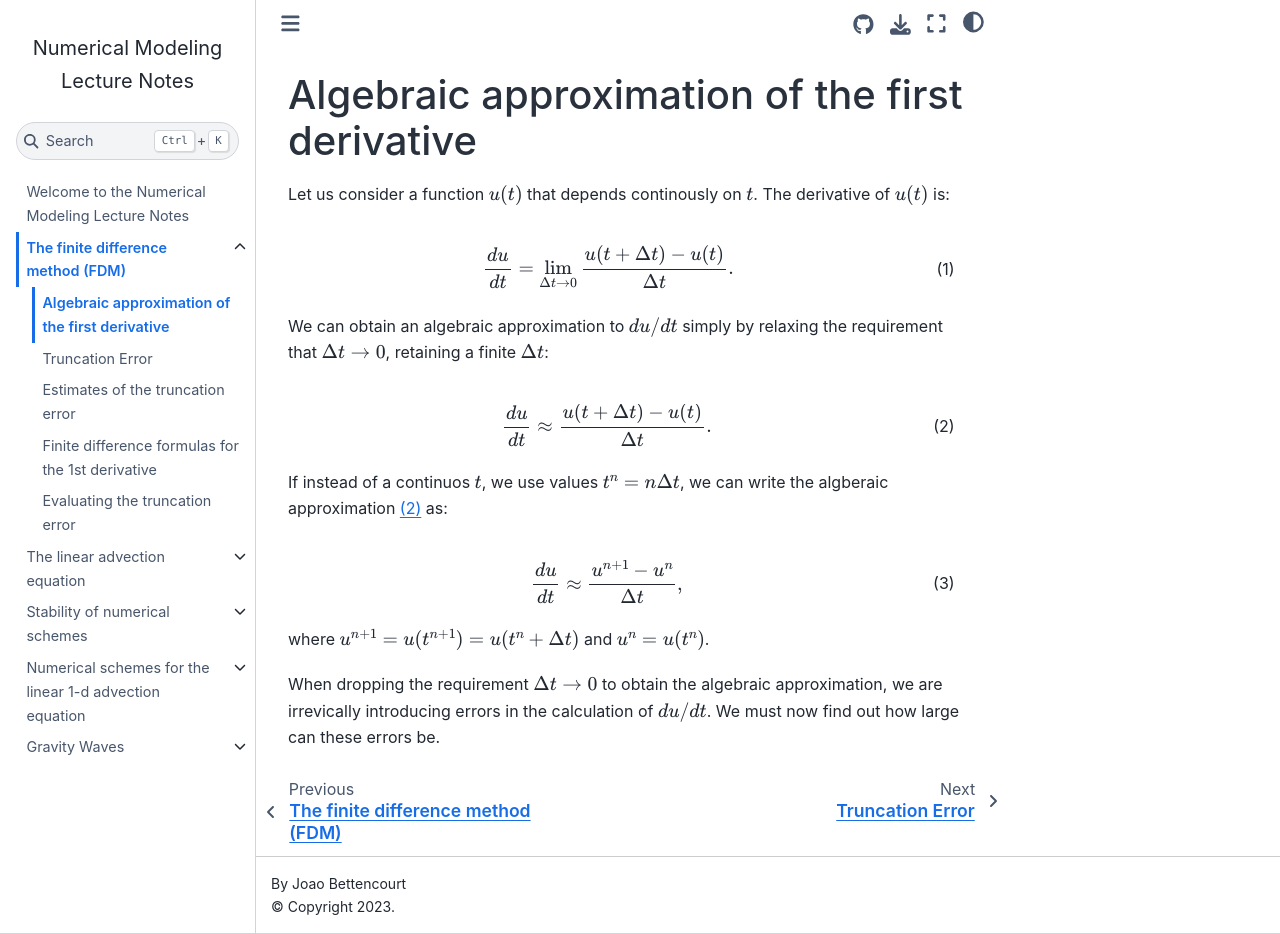
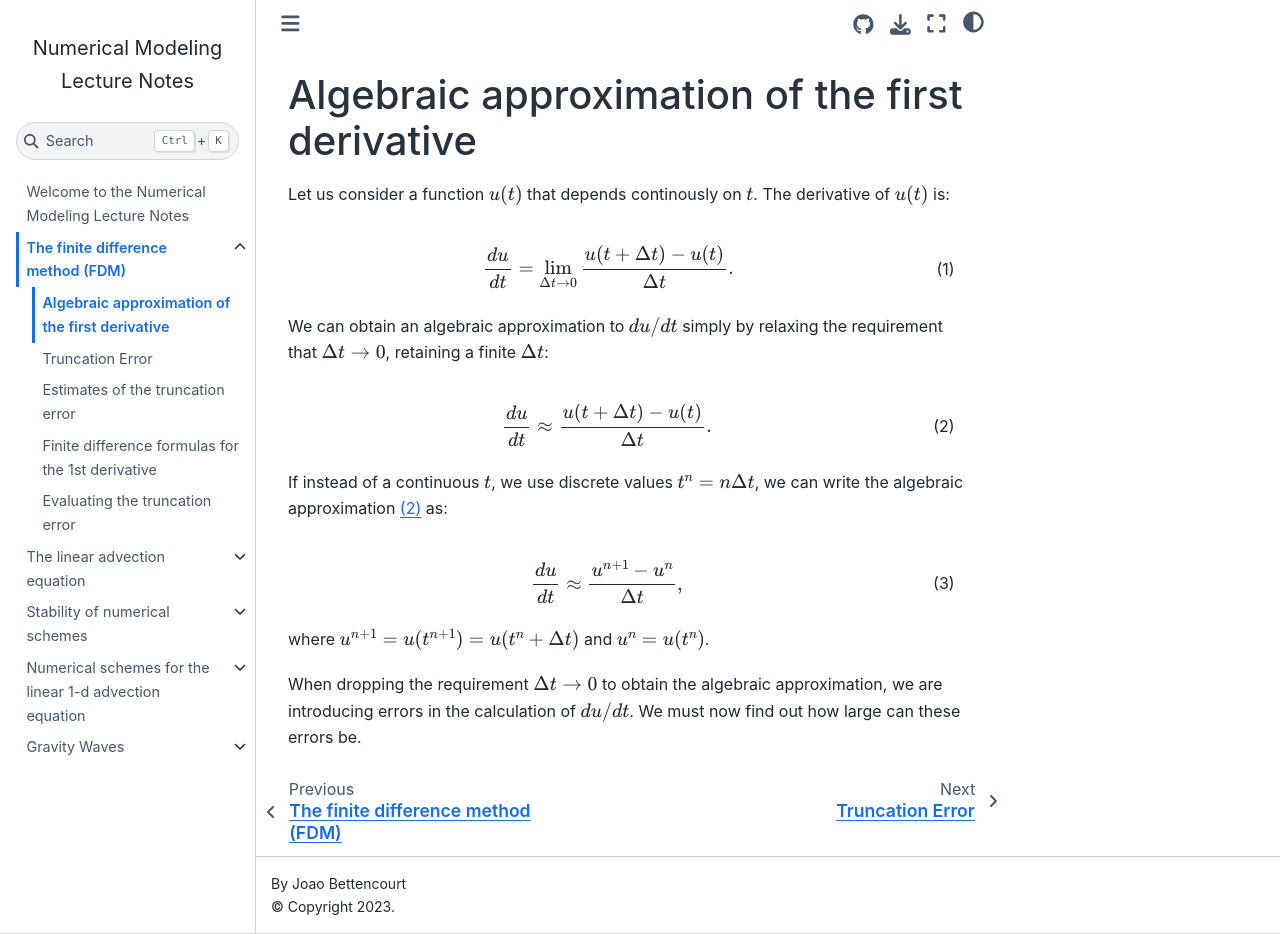
Before and after one commit to joaobuibergen/numerical-modeling-book, a Jupyter Book: the page built from FiniteDifferences/algebraicDerivative.md, in a window 1280 px wide and 934 px high. Built offline with Jupyter Book 1.0.4 settings and Sphinx 7.4.7 and the Sphinx Book theme 1.1.4, drawn with Linux system fonts in a browser that asks for light colours; pages that are not in the unit, such as notebooks, are missing from menus.

Commit message:
Update algebraicDerivative.md

```diff
--- a/FiniteDifferences/algebraicDerivative.md
+++ b/FiniteDifferences/algebraicDerivative.md
@@ -12,7 +12,7 @@ $$
 \frac{du}{dt} \approx \frac{u(t+\Delta t)-u(t)}{\Delta t}.
 $$ (eq:approxDerivative)
 
-If instead of a continuos $t$, we use values $t^n=n\Delta t$, we can write the algberaic approximation {eq}`eq:approxDerivative` as:
+If instead of a continuous $t$, we use discrete values $t^n=n\Delta t$, we can write the algebraic approximation {eq}`eq:approxDerivative` as:
 
 $$
 \frac{du}{dt} \approx \frac{u^{n+1}-u^n}{\Delta t},
@@ -20,4 +20,4 @@ $$ (eq:discreteDerivative)
 
 where $u^{n+1}=u(t^{n+1})=u(t^n+\Delta t)$ and $u^{n}=u(t^n)$.
 
-When dropping the requirement $\Delta t \to 0$ to obtain the algebraic approximation, we are irrevically introducing errors in the calculation of $du/dt$. We must now find out how large can these errors be.
+When dropping the requirement $\Delta t \to 0$ to obtain the algebraic approximation, we are introducing errors in the calculation of $du/dt$. We must now find out how large can these errors be.
```
